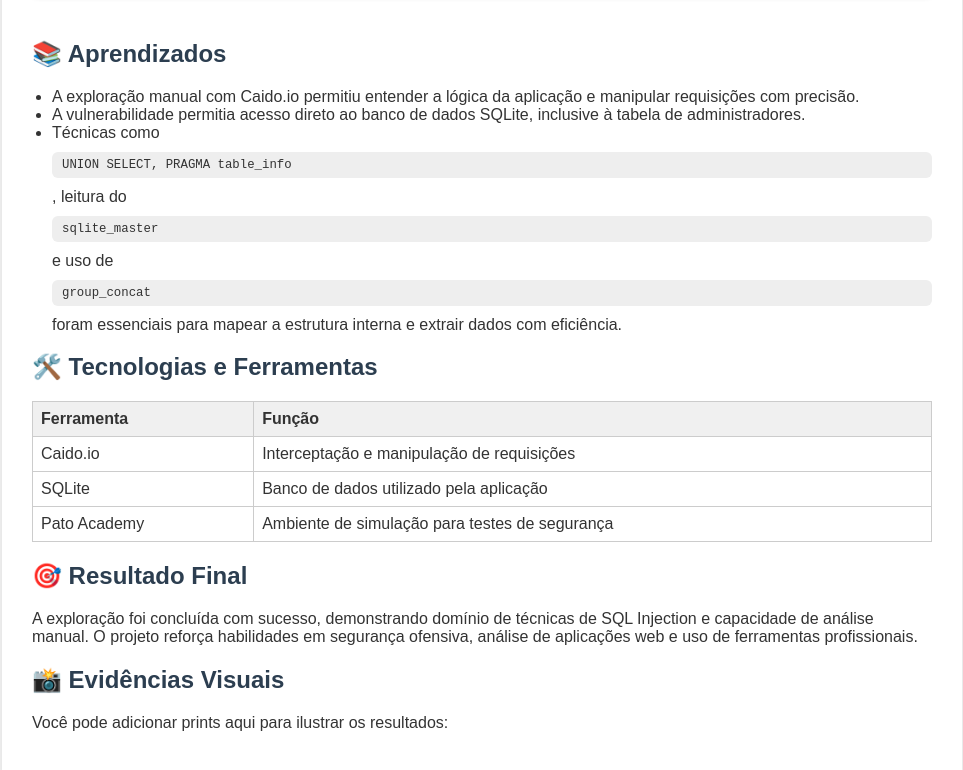
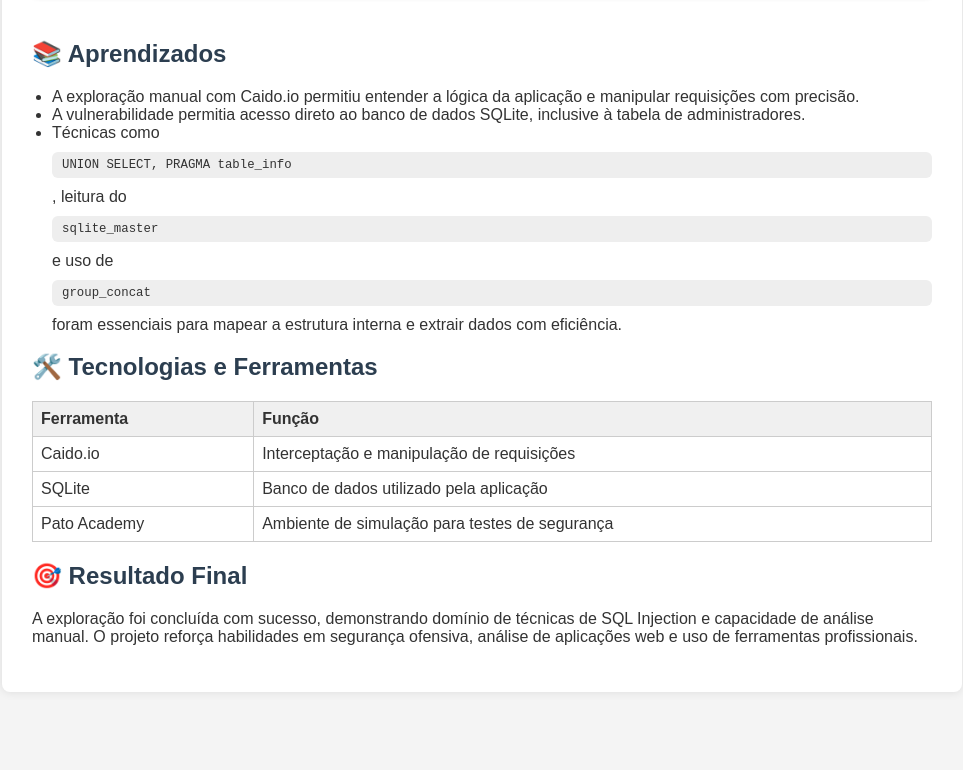
Before and after one commit to selvatixd/sql-injection-lab-pato, a plain HTML site: page index.html in a window 1280 px wide. Shown: the part 2736-3506 px from the top of the page, without its empty margins (158-1121 px from the left). After the commit the page ends 3468 px from the top, so only its background shows below. Drawn offline with Linux system fonts and the light colour scheme.

Commit message:
index
Removed section for visual evidence from the final result.

```diff
--- a/index.html
+++ b/index.html
@@ -115,10 +115,6 @@
 
     <h2>🎯 Resultado Final</h2>
     <p>A exploração foi concluída com sucesso, demonstrando domínio de técnicas de SQL Injection e capacidade de análise manual. O projeto reforça habilidades em segurança ofensiva, análise de aplicações web e uso de ferramentas profissionais.</p>
-
-    <h2>📸 Evidências Visuais</h2>
-    <p>Você pode adicionar prints aqui para ilustrar os resultados:</p>
-
   </div>
 </body>
 </html>
```
